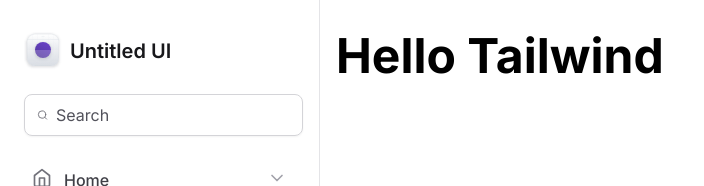
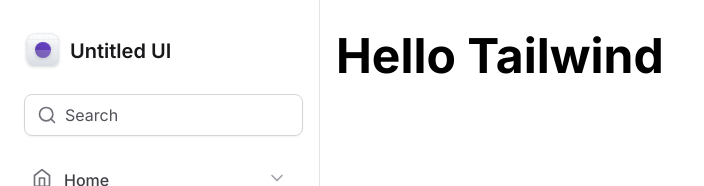
Before and after one commit to RenatoTMLima/tailwind-rocketseat, a Next.js app: page / in a window 1280 px wide. Shown: the top 186 px of the page, without its empty margins (0-704 px from the left). Built offline with nearby package versions, Linux system fonts and the light colour scheme.

Commit message:
Created input with splitted components to use as composition

```diff
--- /dev/null
+++ b/src/components/input/control.tsx
@@ -0,0 +1,12 @@
+import { ComponentProps } from "react";
+
+export type ControlProps = ComponentProps<"input">;
+
+export const Control = (props: ControlProps) => {
+  return (
+    <input
+      className="flex-1 border-0 bg-transparent p-0 text-zinc-900 placeholder-zinc-600"
+      {...props}
+    />
+  );
+};
--- /dev/null
+++ b/src/components/input/index.ts
@@ -0,0 +1,3 @@
+export * from "./control";
+export * from "./root";
+export * from "./prefix";
--- /dev/null
+++ b/src/components/input/prefix.tsx
@@ -0,0 +1,7 @@
+import { ComponentProps } from "react";
+
+export type PrefixProps = ComponentProps<"div">;
+
+export const Prefix = (props: PrefixProps) => {
+  return <div {...props} />;
+};
--- /dev/null
+++ b/src/components/input/root.tsx
@@ -0,0 +1,12 @@
+import { ComponentProps } from "react";
+
+export type RootProps = ComponentProps<"div">;
+
+export const Root = (props: RootProps) => {
+  return (
+    <div
+      className="flex items-center mx-1 w-full gap-2 rounded-lg border border-zinc-300 px-3 py-2 shadow-sm"
+      {...props}
+    />
+  );
+};
--- a/src/components/sidebar/index.tsx
+++ b/src/components/sidebar/index.tsx
@@ -13,18 +13,18 @@ import {
 import { NavItem } from "./nav-item";
 import { UsedSpaceWidget } from "./used-space-widget";
 import { Profile } from "./profile";
+import * as Input from "../input";
 
 export const Sidebar = () => {
   return (
     <aside className="border-r border-zinc-200 px-5 py-8 flex flex-col gap-6">
       <Logo />
-      <div className="flex items-center mx-1 w-full gap-2 rounded-lg border border-zinc-300 px-3 py-2 shadow-sm">
-        <Search className="h-5 w-5 text-zinc-500" />
-        <input
-          className="flex-1 border-0 bg-transparent p-0 text-zinc-900 placeholder-zinc-600"
-          placeholder="Search"
-        />
-      </div>
+      <Input.Root>
+        <Input.Prefix>
+          <Search className="h-5 w-5 text-zinc-500" />
+        </Input.Prefix>
+        <Input.Control placeholder="Search" />
+      </Input.Root>
 
       <nav className="space-y-0.5">
         <NavItem title="Home" icon={Home} />
```
